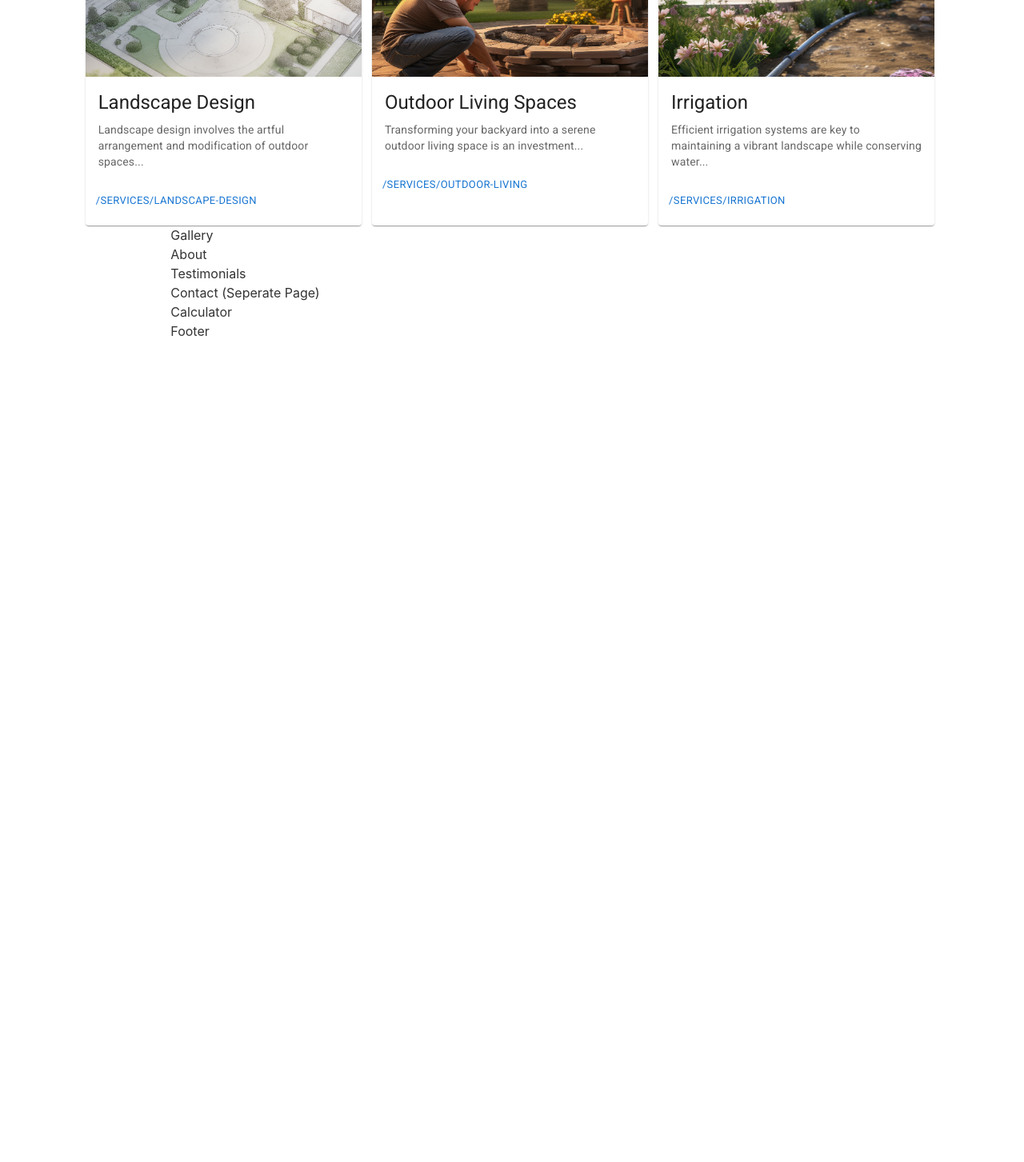
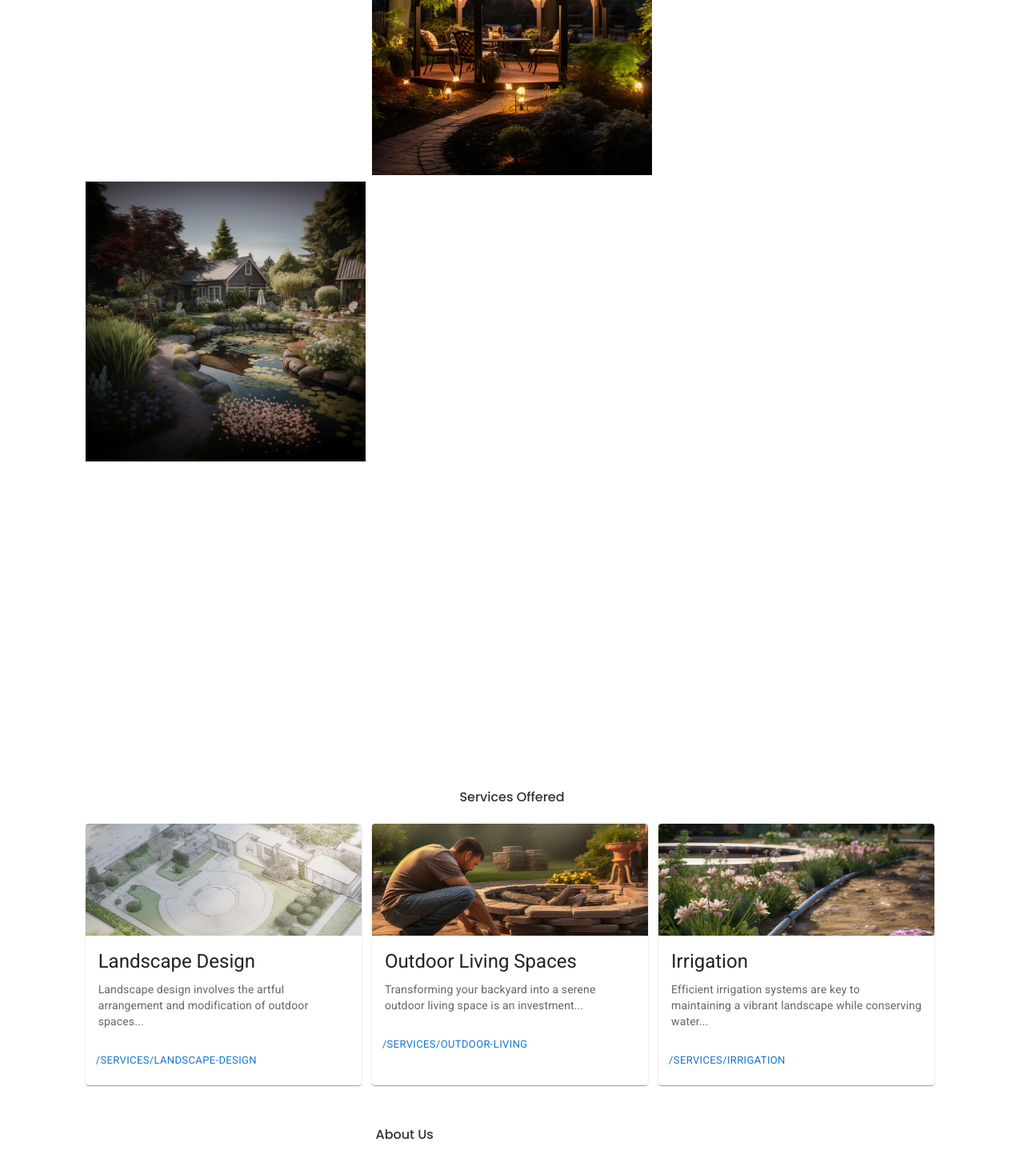
Before and after one commit to johnlundy94/landscape, a React (Create React App) app: page / in a window 1280 px wide. Shown: the part 1330-2783 px from the top of the page at 80% size. Before the commit the page ends 1756 px from the top, so only its background shows below. Built offline with nearby package versions, Linux system fonts and the light colour scheme.

Commit message:
Basic grid and content setup for About section

```diff
--- a/src/components/About.js
+++ b/src/components/About.js
@@ -1,9 +1,38 @@
+import Card from "@mui/material/Card";
+import CardContent from "@mui/material/CardContent";
+import Typography from "@mui/material/Typography";
 import "../styles/About.css";
+import man from "../assets/man.png";
+import group from "../assets/group.png";
 
 function About() {
   return (
-    <div className="About" id="about">
-      About
+    <div className="about-container">
+      <h1 className="about-title">About Us</h1>
+
+      <Card sx={{ maxWidth: 345 }} className="card">
+        <CardContent>
+          <Typography
+            gutterBottom
+            variant="h5"
+            component="div"
+            className="color"
+          >
+            Meet Name
+          </Typography>
+          <Typography variant="body2" color="text.secondary">
+            Lorem ipsum dolor sit amet, consectetur adipiscing elit, sed do
+            eiusmod tempor incididunt ut labore et dolore magna aliqua. Ut enim
+            ad minim veniam, quis nostrud exercitation ullamco laboris nisi ut
+            aliquip ex ea commodo consequat. Duis aute irure dolor in
+            reprehenderit in voluptate velit esse cillum dolore eu fugiat nulla
+            pariatur. Excepteur sint occaecat cupidatat non proident, sunt in
+            culpa qui officia deserunt mollit anim id est laborum.
+          </Typography>
+        </CardContent>
+      </Card>
+      <img src={man} alt="Man" className="man col-1-row-2" />
+      <img src={group} alt="Group" className="group col-2-row-2" />
     </div>
   );
 }
--- a/src/components/Gallery.js
+++ /dev/null
@@ -1,11 +0,0 @@
-import "../styles/Gallery.css";
-
-function Gallery() {
-  return (
-    <div className="Gallery" id="gallery">
-      Gallery
-    </div>
-  );
-}
-
-export default Gallery;
--- a/src/pages/Home.js
+++ b/src/pages/Home.js
@@ -1,7 +1,6 @@
 import "../styles/Home.css";
 import Nav from "../components/Nav";
 import Hero from "../components/Hero";
-import Gallery from "../components/Gallery";
 import Services from "../components/Services";
 import About from "../components/About";
 import Testimonials from "../components/Testimonials";
@@ -15,7 +14,6 @@ function Home() {
       <Nav />
       <Hero />
       <Services />
-      <Gallery />
       <About />
       <Testimonials />
       <Contact />
--- a/src/styles/About.css
+++ b/src/styles/About.css
@@ -1,5 +1,34 @@
-.About{
+.about-container{
+    padding-top: 50px;
     display: grid;
-    grid-column: 3 / span 8;
+    gap: .5rem;
+    grid-template-columns: repeat(4, 1fr);
+    grid-template-rows: 10% auto auto;
+    grid-column: 2 / span 10;
     width: 100%;
 }
+
+.about-title {
+    grid-column: span 3;
+    text-align: center;
+}
+
+.card {
+    grid-row: 2;
+    grid-column: 4;
+}
+
+.col-1-row-2{
+    grid-column: 1;
+    grid-row: 2;
+}
+
+.col-2-row-2{
+    grid-column: 2;
+    grid-row: 2;
+}
+
+.man, .group {
+    width: 100%;
+    height: auto;
+  }
--- a/src/styles/Gallery.css
+++ /dev/null
@@ -1,5 +0,0 @@
-.Gallery{
-    display: grid;
-    grid-column: 3 / span 8;
-    width: 100%;
-}
```
Also changed, not shown: src/assets/group.png (added), src/assets/man.png (added).
